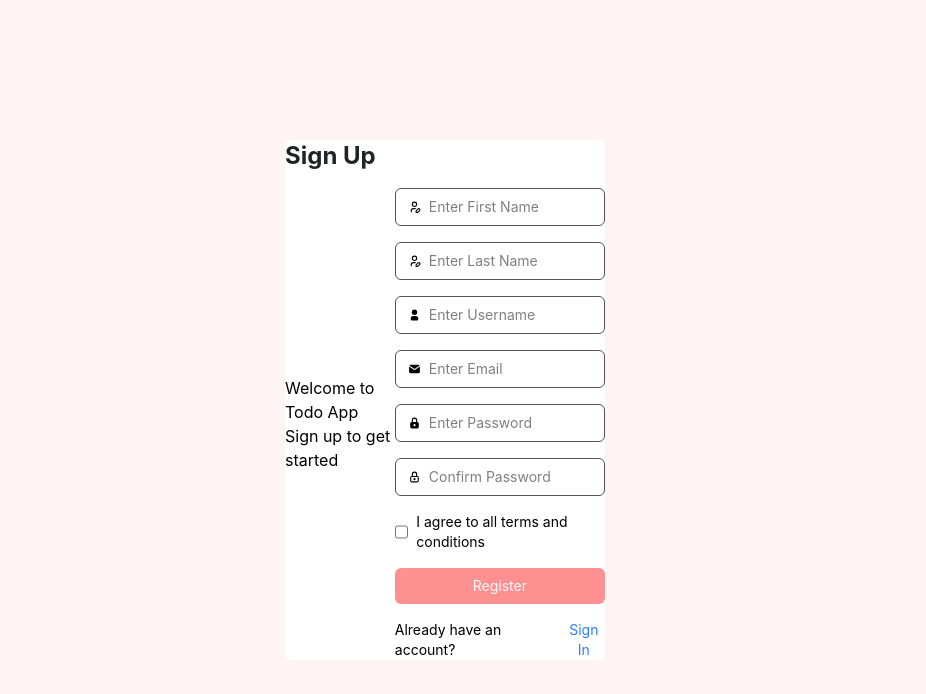
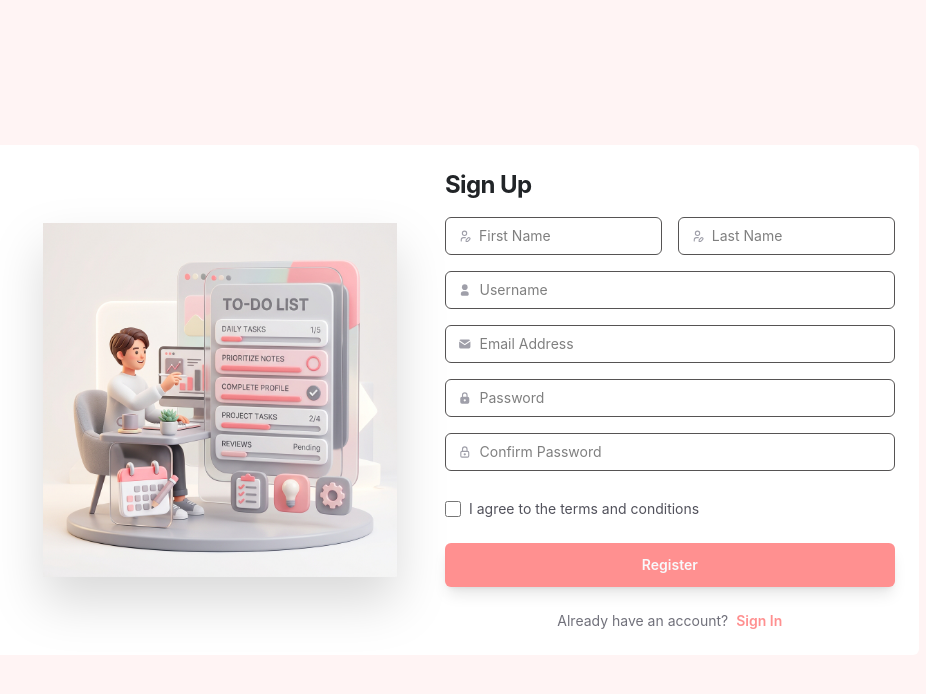
Before and after one commit to Walker-Gideon/my-todos, a React (Vite) app in the folder frontend/: page / in a window 1280 px wide. Shown: the top 694 px of the page, without its empty margins (195-1121 px from the left). Built offline with nearby package versions, Linux system fonts and the light colour scheme.

Commit message:
Adjustment in the Register component

```diff
--- a/frontend/src/components/pages/auth/register/Register.tsx
+++ b/frontend/src/components/pages/auth/register/Register.tsx
@@ -6,89 +6,98 @@ import {
     TbUserFilled
 } from "react-icons/tb";
 
-import Input from "../../../ui/Input";
-import Container from "../../../layout/Container";
 import Span from "../../../ui/Span";
 import Label from "../../../ui/Label";
-import Paragraph from "../../../ui/Paragraph";
+import Input from "../../../ui/Input";
 import Button from "../../../ui/Button";
 import Headings from "../../../ui/Headings";
+import Paragraph from "../../../ui/Paragraph";
+import Container from "../../../layout/Container";
+
+import RegisterIllustration from "../../../../assets/registration_illustration.png";
 
 export default function Register() {
     const styling = {
-        inputContainer: "flex items-center border border-border-primary rounded-md pl-3 text-sm",
-        input: "w-full focus:outline-none px-2 py-2"
+        inputContainer: "flex items-center border border-border-primary rounded-md pl-3 text-sm hover:border-primary-hover focus-within:border-primary focus-within:ring-1 focus-within:ring-primary/20 transition-all",
+        input: "w-full focus:outline-none px-2 py-2.5 md:p-2 bg-transparent",
+        icon: "text-zinc-400"
     }
 
     return (
-        <Container container="div" className={"h-screen flex flex-col gap-4 items-center justify-center bg-primary/10"}>
-            {/* max-w-sm */}
-            <Container className={"w-full max-w-xs md:mx-0 px-5 py-3 md:p-0 bg-white rounded-md"}>
+        <Container container="div" className={"min-h-screen flex flex-col items-center justify-center p-6 md:p-12 bg-primary/10"}>
+            <Container className={"w-full max-w-md md:max-w-5xl md:w-[80%] flex flex-col md:flex-row mx-0 md:p-6 bg-white rounded-md"}>
+
+                {/* Illustration Section (Left) */}
+                <div className={"hidden md:flex md:w-2/5 lg:w-1/2 items-center justify-center p-12"}>
+                    <img
+                        src={RegisterIllustration}
+                        alt="Join us"
+                        className={"w-full max-w-[400px] h-auto object-contain drop-shadow-2xl animate-in fade-in zoom-in duration-700"}
+                    />
+                </div>
+
+                {/* Form Section (Right) */}
+                <div className={`w-full md:w-3/5 lg:w-1/2 p-6 md:p-0 flex flex-col justify-center`}>
                     <Container variant="header" className={"w-full mb-4"}>
-                    <Headings variant="h1" className={"text-dark text-2xl font-bold"}>Sign Up</Headings>
+                        <Headings variant="h1" className={"text-dark text-2xl font-bold tracking-tight"}>Sign Up</Headings>
                     </Container>
 
-                <Container variant="main" className={"flex items-center justify-center w-full"}>
-                    <div className={"hidden medium:block"}>
-                        <p>Welcome to Todo App</p>
-                        <p>Sign up to get started</p>
-                    </div>
-
-                {/* border border-gray-300 rounded-md p-4 */}
-                    <form action={""} className={"flex flex-col gap-4 min-w-0 w-full"}>
-                        <div className="flex flex-col gap-4">
+                    <form action={""} className={"flex flex-col gap-5 w-full"}>
+                        <div className={"flex flex-col gap-4"}>
+                            <div className={"grid grid-cols-1 md:grid-cols-2 gap-4"}>
                                 <Container container="div" className={styling["inputContainer"]}>
-                                <TbUserEdit />
+                                    <TbUserEdit className={styling["icon"]} />
                                     <Input
                                         type="text"
                                         defaultStyling={false}
-                                    placeholder="Enter First Name"
+                                        placeholder="First Name"
                                         className={styling["input"]}
                                     />
                                 </Container>
 
                                 <Container container="div" className={styling["inputContainer"]}>
-                                <TbUserEdit />
+                                    <TbUserEdit className={styling["icon"]} />
                                     <Input
                                         type="text"
                                         defaultStyling={false}
-                                    placeholder="Enter Last Name"
+                                        placeholder="Last Name"
+                                        className={styling["input"]}
+                                    />
+                                </Container>
+                            </div>
+
+                            <Container container="div" className={styling["inputContainer"]}>
+                                <TbUserFilled className={styling["icon"]} />
+                                <Input
+                                    type="text"
+                                    defaultStyling={false}
+                                    placeholder="Username"
                                     className={styling["input"]}
                                 />
                             </Container>
 
                             <Container container="div" className={styling["inputContainer"]}>
-                                <TbUserFilled />
+                                <TbMailFilled className={styling["icon"]} />
                                 <Input
-                                    type="text"
+                                    type="email"
                                     defaultStyling={false}
-                                    placeholder="Enter Username"
+                                    placeholder="Email Address"
                                     className={styling["input"]}
                                 />
                             </Container>
 
                             <Container container="div" className={styling["inputContainer"]}>
-                                <TbMailFilled />
+                                <TbLockFilled className={styling["icon"]} />
                                 <Input
-                                    type="email"
+                                    type="password"
                                     defaultStyling={false}
-                                    placeholder="Enter Email"
+                                    placeholder="Password"
                                     className={styling["input"]}
                                 />
                             </Container>
 
                             <Container container="div" className={styling["inputContainer"]}>
-                                <TbLockFilled />
-                                <Input
-                                    type="password"
-                                    defaultStyling={false}
-                                    placeholder="Enter Password"
-                                    className={styling["input"]}
-                                />
-                            </Container>
-
-                            <Container container="div" className={styling["inputContainer"]}>
-                                <TbLock />
+                                <TbLock className={styling["icon"]} />
                                 <Input
                                     type="password"
                                     defaultStyling={false}
@@ -98,35 +107,37 @@ export default function Register() {
                             </Container>
                         </div>
 
-                        <Container container="div" className={"flex flex-col gap-4"}>
+                        <div className={"flex flex-col gap-6 mt-2"}>
                             <Label className={"flex items-center gap-2 cursor-pointer group"}>
                                 <Input
                                     type="checkbox"
                                     defaultStyling={false}
                                     className={"w-4 h-4 cursor-pointer accent-primary"}
                                 />
-                                <Span className={"text-sm"}>I agree to all terms and conditions</Span>
+                                <Span className={"text-sm text-zinc-600 dark:text-zinc-400"}>I agree to the terms and conditions</Span>
                             </Label>
 
                             <Button
                                 type="submit"
                                 variant="primary"
+                                className={"w-full font-semibold shadow-lg"}
                             >
                                 Register
                             </Button>
 
-                            <Container container="div" className={"flex items-center gap-2 text-sm"}>
+                            <div className={"flex items-center justify-center gap-2 text-sm text-zinc-500"}>
                                 <Paragraph variant="small">Already have an account?</Paragraph>
                                 <Button
+                                    variant="text"
                                     onClick={(e) => { e.preventDefault(); console.log("Sign In") }}
-                                    className={"text-blue-500 hover:text-blue-600 hover:underline transition-all duration-200"}
+                                    className={"text-primary font-semibold hover:underline transition-all"}
                                 >
                                     Sign In
                                 </Button>
-                            </Container>
-                        </Container>
+                            </div>
+                        </div>
                     </form>
-                </Container>
+                </div>
             </Container>
         </Container>
     )
--- a/frontend/src/components/ui/Button.tsx
+++ b/frontend/src/components/ui/Button.tsx
@@ -5,7 +5,7 @@ export default function Button({ children, type, className, variant, ...rest }:
 
     if (variant === "primary") {
         return (
-            <button type={type} className={`${defaultStyling} bg-primary hover:bg-primary-hover hover:text-white transition-all duration-300 ease-in-out text-col-white px-4 py-2 rounded-md ${className}`} {...rest}>
+            <button type={type} className={`${defaultStyling} bg-primary hover:bg-primary-hover hover:text-white transition-all duration-300 ease-in-out text-col-white px-4 py-3 rounded-md ${className}`} {...rest}>
                 {children}
             </button>
         )
```
Also changed, not shown: frontend/src/assets/registration_illustration.png (added). Lines whose indentation alone changed are shown as unchanged.
